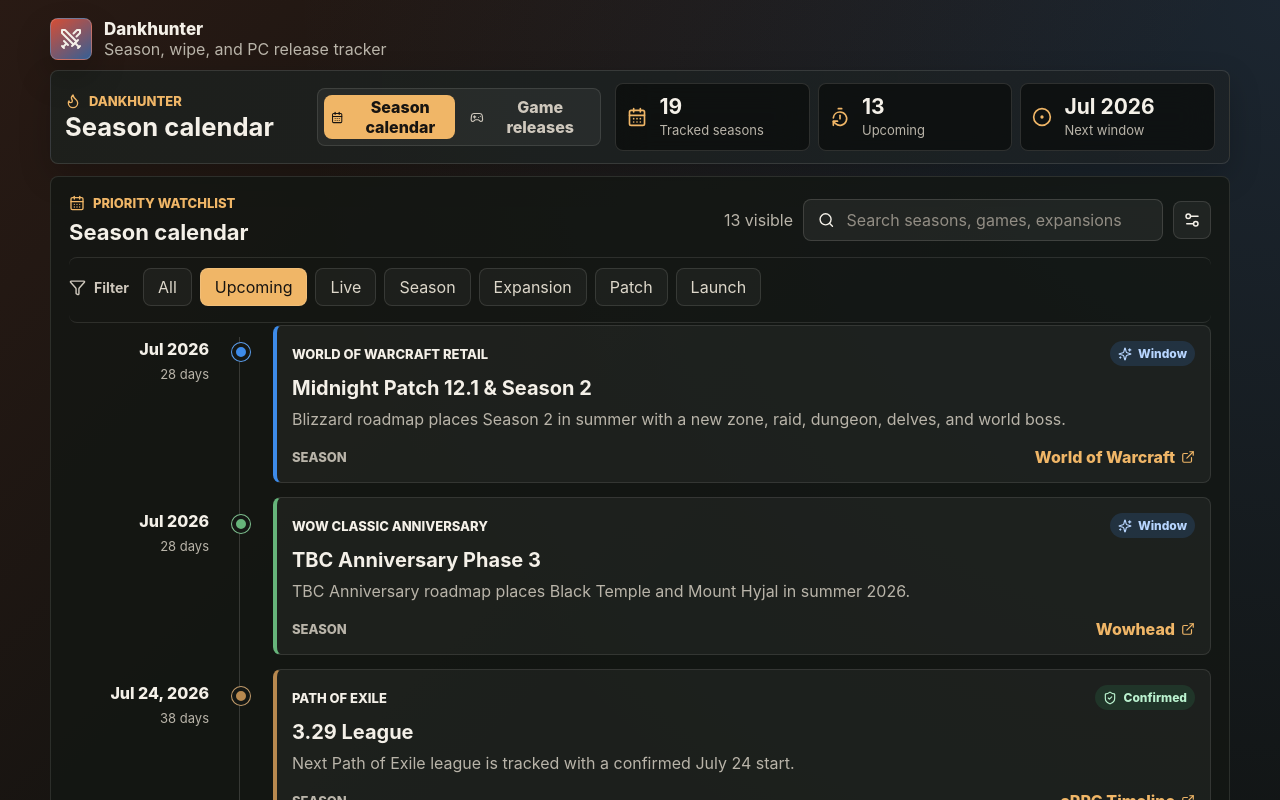
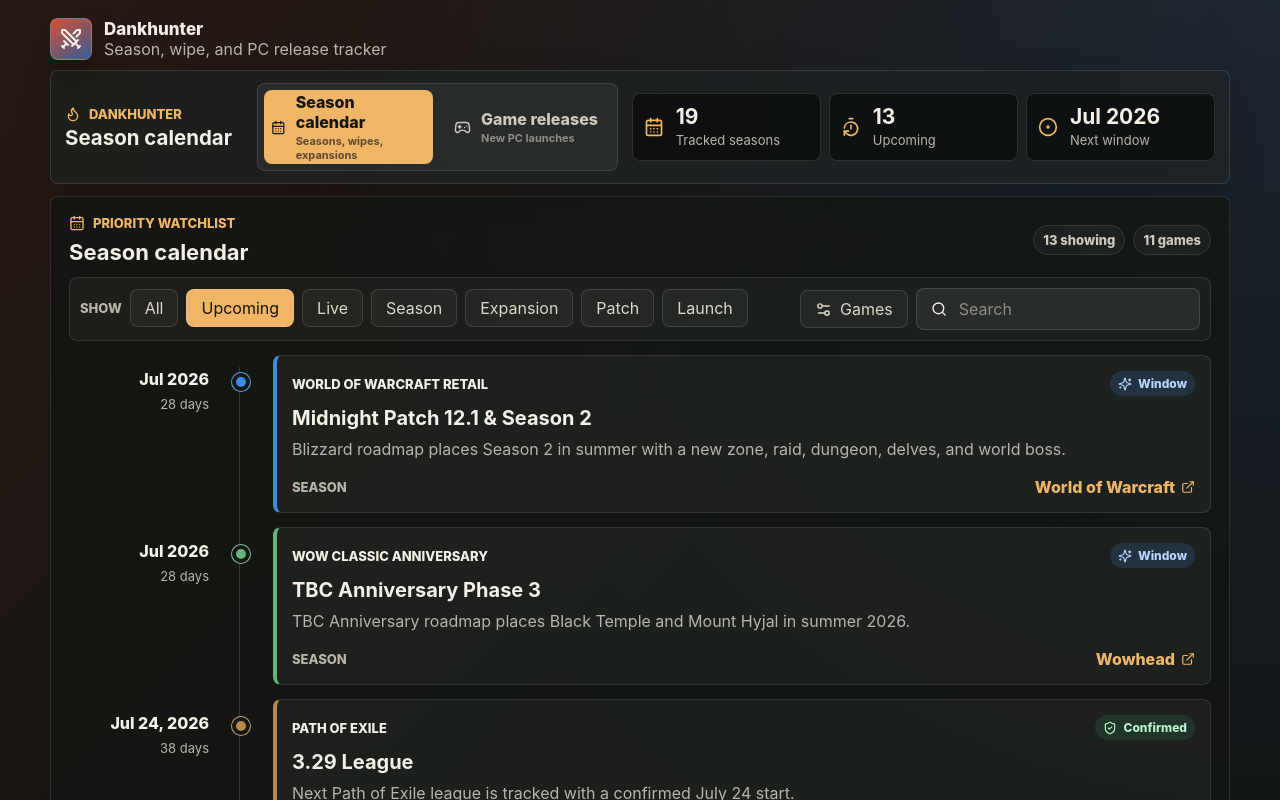
Before and after one commit to andrhagman/dankhunter, a React (Vite) app: page / in a window 1280 px wide. Shown: the top 800 px of the page. Built offline with nearby package versions, Linux system fonts and the light colour scheme.

Commit message:
Clarify compact calendar controls

```diff
--- a/src/main.tsx
+++ b/src/main.tsx
@@ -4,7 +4,6 @@
   CalendarDays,
   CircleDot,
   ExternalLink,
-  Filter,
   Flame,
   Gamepad2,
   Search,
@@ -175,7 +174,10 @@
               type="button"
             >
               <CalendarDays size={17} />
+              <span>
                 Season calendar
+                <small>Seasons, wipes, expansions</small>
+              </span>
             </button>
             <button
               aria-pressed={mode === "releases"}
@@ -184,7 +186,10 @@
               type="button"
             >
               <Gamepad2 size={17} />
+              <span>
                 Game releases
+                <small>New PC launches</small>
+              </span>
             </button>
           </section>
         </div>
@@ -210,31 +215,15 @@
                 </p>
                 <h2>Season calendar</h2>
               </div>
-              <div className="calendar-actions">
-                <span>{filteredEvents.length} visible</span>
-                <SearchField
-                  onChange={setQuery}
-                  placeholder="Search seasons, games, expansions"
-                  value={query}
-                />
-                <button
-                  aria-expanded={isPreferencesOpen}
-                  aria-label="Season calendar preferences"
-                  className="icon-button"
-                  onClick={() => setIsPreferencesOpen((open) => !open)}
-                  title="Season calendar preferences"
-                  type="button"
-                >
-                  <Settings2 size={18} />
-                </button>
+              <div className="panel-summary" aria-label="Calendar summary">
+                <span>{filteredEvents.length} showing</span>
+                <span>{selectedGameCount} games</span>
               </div>
             </div>
 
-            <section className="controls" aria-label="Season calendar filters">
-              <div className="control-label">
-                <Filter size={17} />
-                Filter
-              </div>
+            <section className="calendar-toolbar" aria-label="Season calendar controls">
+              <div className="toolbar-group" aria-label="Season calendar filters">
+                <span className="toolbar-label">Show</span>
                 {["All", "Upcoming", "Live", "Season", "Expansion", "Patch", "Launch"].map((filter) => (
                   <button
                     className={kind === filter ? "active" : ""}
@@ -245,6 +234,26 @@
                     {filter}
                   </button>
                 ))}
+              </div>
+
+              <div className="toolbar-actions">
+                <button
+                  aria-expanded={isPreferencesOpen}
+                  aria-label="Tracked games"
+                  className="preference-button"
+                  onClick={() => setIsPreferencesOpen((open) => !open)}
+                  title="Tracked games"
+                  type="button"
+                >
+                  <Settings2 size={17} />
+                  <span>Games</span>
+                </button>
+                <SearchField
+                  onChange={setQuery}
+                  placeholder="Search"
+                  value={query}
+                />
+              </div>
             </section>
 
             {isPreferencesOpen ? (
@@ -312,7 +321,10 @@
                 <h2>Game releases</h2>
               </div>
               <div className="release-actions">
+                <div className="panel-summary" aria-label="Release summary">
+                  <span>{filteredReleases.length} showing</span>
                   <span>Updated {releasesUpdatedAt}</span>
+                </div>
                 <SearchField
                   onChange={setQuery}
                   placeholder="Search game releases"
--- a/src/styles.css
+++ b/src/styles.css
@@ -108,7 +108,7 @@
 
 .hero {
   display: grid;
-  grid-template-columns: minmax(0, 0.85fr) minmax(500px, 0.95fr);
+  grid-template-columns: minmax(0, 0.9fr) minmax(500px, 0.95fr);
   width: min(var(--content-width), 100%);
   gap: 14px;
   align-items: center;
@@ -123,7 +123,7 @@
 
 .hero-primary {
   display: grid;
-  grid-template-columns: minmax(240px, 0.75fr) minmax(260px, 1fr);
+  grid-template-columns: minmax(180px, 0.45fr) minmax(360px, 1.15fr);
   gap: 12px;
   align-items: center;
 }
@@ -155,7 +155,7 @@
 h1 {
   max-width: 680px;
   margin-bottom: 0;
-  font-size: clamp(22px, 2vw, 28px);
+  font-size: clamp(18px, 1.6vw, 22px);
   line-height: 1.05;
   letter-spacing: 0;
 }
@@ -204,20 +204,51 @@
   font-size: 13px;
 }
 
-.controls {
-  display: flex;
+.calendar-toolbar {
+  display: grid;
+  grid-template-columns: minmax(680px, 1fr) 400px;
   align-items: center;
-  justify-content: flex-start;
-  gap: 8px;
-  overflow-x: auto;
-  padding: 10px 0 16px;
-  margin: -2px 0 2px;
+  gap: 12px;
+  overflow: visible;
+  padding: 10px;
+  margin: -2px 0 14px;
   width: 100%;
   border: 1px solid rgba(244, 240, 232, 0.11);
   border-radius: 8px;
-  border-right: 0;
-  border-left: 0;
-  background: transparent;
+  background: rgba(255, 255, 255, 0.035);
+}
+
+.calendar-toolbar .search {
+  flex: 1 1 auto;
+  width: auto;
+}
+
+.toolbar-group,
+.toolbar-actions {
+  display: flex;
+  align-items: center;
+  gap: 8px;
+  min-width: 0;
+}
+
+.toolbar-group {
+  overflow-x: auto;
+  padding-bottom: 2px;
+  padding-right: 4px;
+}
+
+.toolbar-actions {
+  flex: 0 0 auto;
+  justify-content: flex-end;
+  width: 100%;
+}
+
+.toolbar-label {
+  flex: 0 0 auto;
+  color: #b9b4a9;
+  font-size: 13px;
+  font-weight: 800;
+  text-transform: uppercase;
 }
 
 .mode-switch {
@@ -225,6 +256,7 @@
   grid-template-columns: repeat(2, minmax(0, 1fr));
   gap: 8px;
   width: 100%;
+  min-height: 68px;
   margin: 0;
   padding: 6px;
   border: 1px solid rgba(244, 240, 232, 0.11);
@@ -236,14 +268,26 @@
   display: inline-flex;
   align-items: center;
   justify-content: center;
-  gap: 9px;
-  min-height: 40px;
+  gap: 10px;
+  min-height: 54px;
   border: 1px solid transparent;
   border-radius: 8px;
   color: #cfc8bd;
   background: transparent;
   cursor: pointer;
   font-weight: 800;
+}
+
+.mode-switch button > span {
+  display: grid;
+  gap: 2px;
+  text-align: left;
+}
+
+.mode-switch small {
+  color: #928d84;
+  font-size: 11px;
+  font-weight: 700;
 }
 
 .mode-switch button.active,
@@ -253,18 +297,12 @@
   background: #f0b667;
 }
 
-.control-label {
-  display: inline-flex;
-  align-items: center;
-  gap: 8px;
-  flex: 0 0 auto;
-  padding: 0 6px 0 0;
-  color: #cfc8bd;
-  font-size: 14px;
-  font-weight: 700;
+.mode-switch button.active small,
+.mode-switch button:hover small {
+  color: rgba(23, 20, 17, 0.68);
 }
 
-.controls button {
+.calendar-toolbar button {
   flex: 0 0 auto;
   min-height: 38px;
   padding: 0 14px;
@@ -275,8 +313,8 @@
   cursor: pointer;
 }
 
-.controls button.active,
-.controls button:hover {
+.calendar-toolbar button.active,
+.calendar-toolbar button:hover {
   color: #171411;
   background: #f0b667;
 }
@@ -311,13 +349,21 @@
   font-size: 22px;
 }
 
-.calendar-actions {
+.panel-summary {
   display: flex;
   align-items: center;
-  gap: 10px;
-  flex: 1 1 auto;
-  justify-content: flex-end;
-  min-width: 0;
+  gap: 8px;
+  flex: 0 0 auto;
+}
+
+.panel-summary span {
+  padding: 6px 9px;
+  border: 1px solid rgba(244, 240, 232, 0.1);
+  border-radius: 999px;
+  color: #cfc8bd;
+  background: rgba(255, 255, 255, 0.04);
+  font-size: 13px;
+  font-weight: 800;
 }
 
 .release-actions {
@@ -327,6 +373,13 @@
   gap: 12px;
   flex: 1 1 auto;
   min-width: 0;
+}
+
+.preference-button {
+  display: inline-flex;
+  align-items: center;
+  gap: 8px;
+  min-width: 94px;
 }
 
 .icon-button {
@@ -593,6 +646,27 @@
   white-space: nowrap;
 }
 
+@media (max-width: 1120px) {
+  .calendar-toolbar {
+    align-items: stretch;
+    grid-template-columns: 1fr;
+    overflow: visible;
+  }
+
+  .toolbar-group {
+    overflow-x: auto;
+  }
+
+  .toolbar-actions {
+    width: 100%;
+  }
+
+  .calendar-toolbar .search {
+    width: 100%;
+    flex-basis: auto;
+  }
+}
+
 @media (max-width: 980px) {
   main {
     padding: 14px;
@@ -620,6 +694,7 @@
   .stats-grid {
     grid-template-columns: repeat(3, minmax(0, 1fr));
   }
+
 }
 
 @media (max-width: 680px) {
@@ -643,7 +718,7 @@
   }
 
   h1 {
-    font-size: 26px;
+    font-size: 21px;
   }
 
   .stats-grid,
@@ -670,16 +745,20 @@
     font-size: 20px;
   }
 
-  .controls {
-    justify-content: flex-start;
-  }
-
   .release-list {
     grid-template-columns: 1fr;
   }
 
+  .mode-switch {
+    min-height: 54px;
+  }
+
   .mode-switch button {
-    min-height: 38px;
+    min-height: 40px;
+  }
+
+  .mode-switch small {
+    display: none;
   }
 
   .timeline::before,
@@ -709,7 +788,9 @@
     flex-direction: column;
   }
 
-  .calendar-actions {
+  .panel-summary,
+  .release-actions,
+  .toolbar-actions {
     width: 100%;
     justify-content: space-between;
   }
```
Lines whose indentation alone changed are shown as unchanged.
